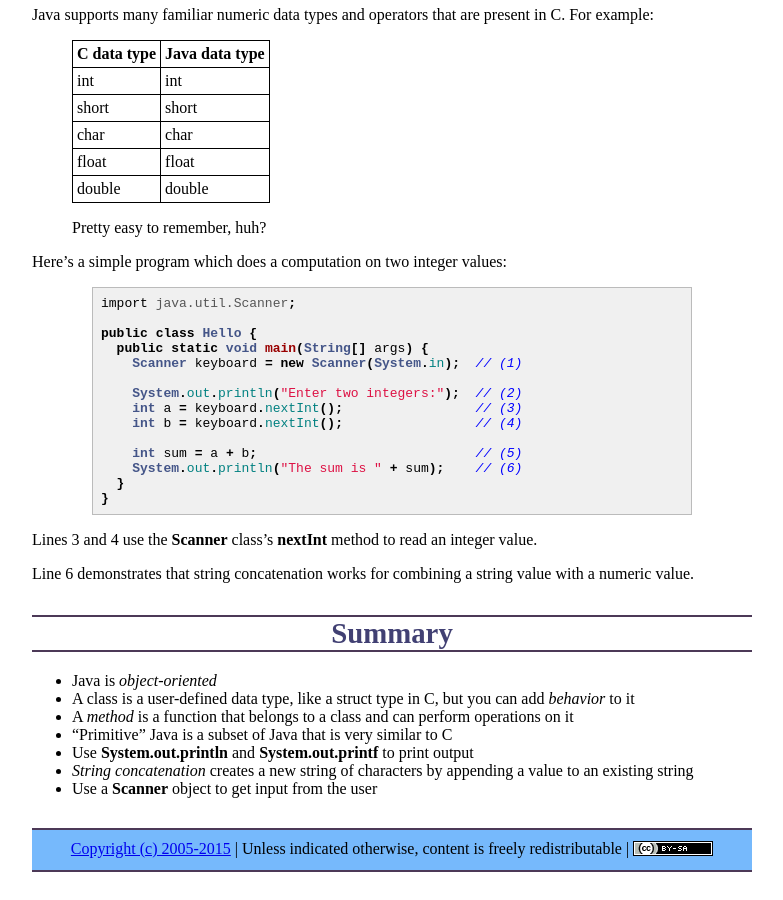
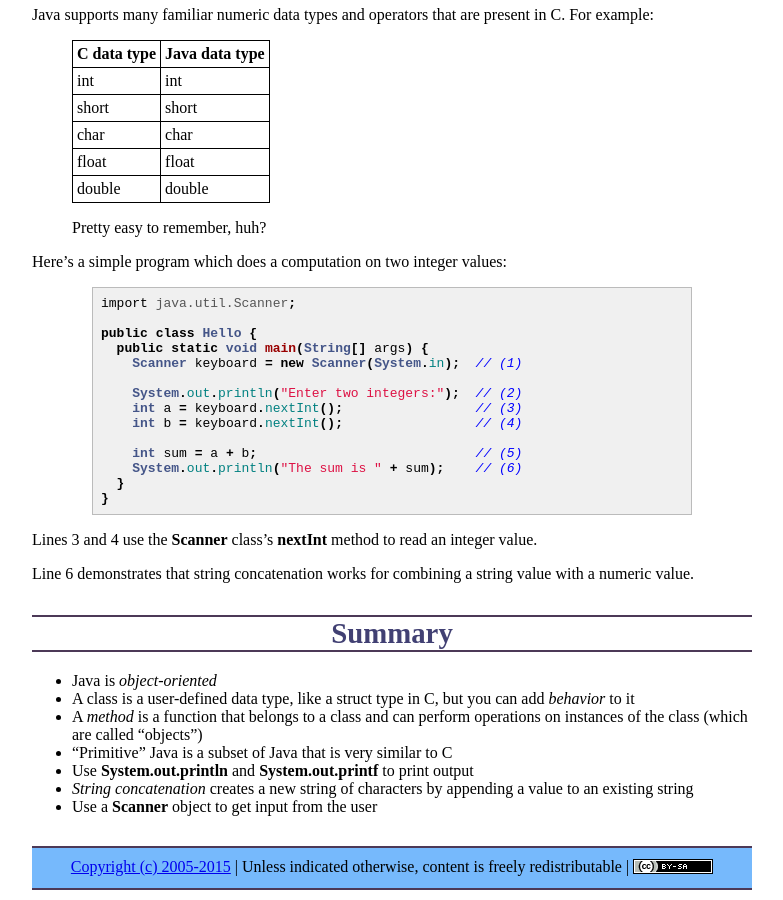
Before and after one commit to ycpcs/cs201-fall2015, a Jekyll site: the page built from lectures/lecture01.md, in a window 1280 px wide and 900 px high, scrolled down 1782 px. Shown: the whole window, without its empty margins (248-1031 px from the left). Built offline with Jekyll 4.4.1, drawn with Linux system fonts in a browser that asks for light colours; Markdown is read by kramdown in place of the engine named in the settings.

Commit message:
minor tweak

```diff
--- a/lectures/lecture01.md
+++ b/lectures/lecture01.md
@@ -123,7 +123,7 @@ Summary
 
 -   Java is *object-oriented*
 -   A class is a user-defined data type, like a struct type in C, but you can add *behavior* to it
--   A *method* is a function that belongs to a class and can perform operations on it
+-   A *method* is a function that belongs to a class and can perform operations on instances of the class (which are called "objects")
 -   "Primitive" Java is a subset of Java that is very similar to C
 -   Use **System.out.println** and **System.out.printf** to print output
 -   *String concatenation* creates a new string of characters by appending a value to an existing string
```
